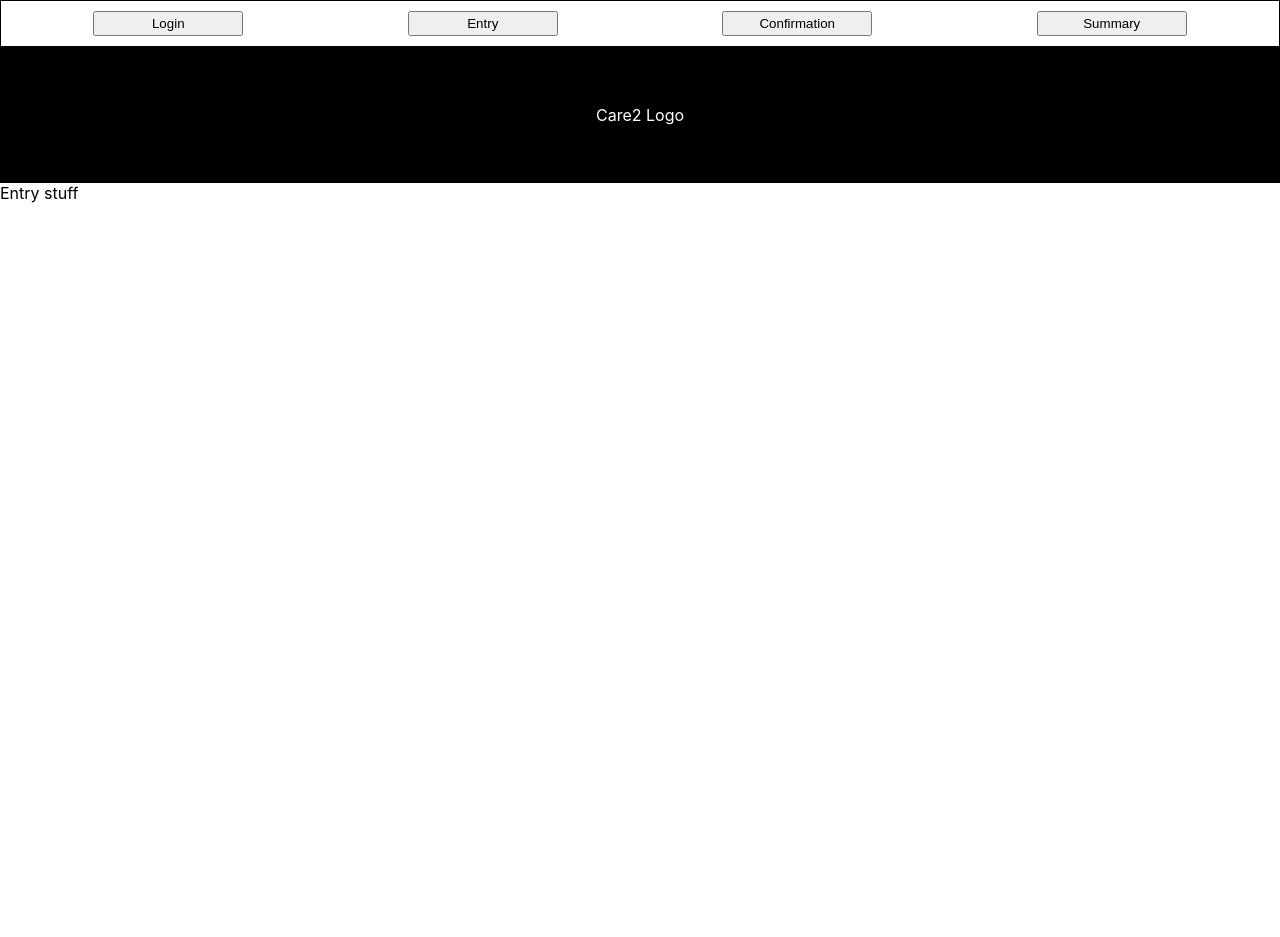
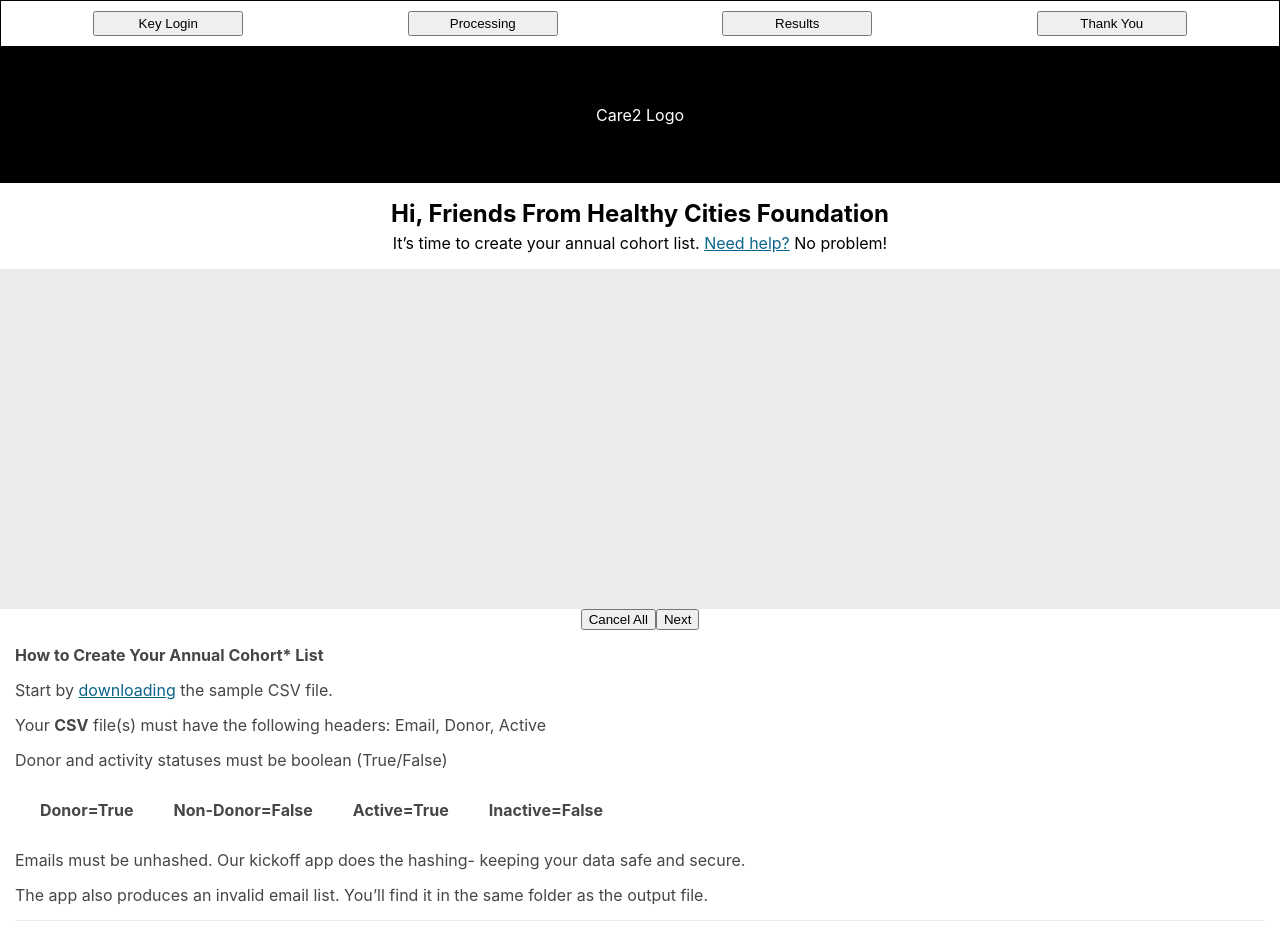
Before and after one commit to TimNguyen21/electron_app, a React (Create React App) app: page /entry in a window 1280 px wide. Shown: the top 937 px of the page. Before the commit the page ends 800 px from the top, so only its background shows below. Built offline with nearby package versions, Linux system fonts and the light colour scheme.

Commit message:
Migrate the upload info to its own React Component and import it to Entry.js

```diff
--- a/src/components/App.js
+++ b/src/components/App.js
@@ -5,7 +5,7 @@
 import Entry from './Entry'
 import Summary from './Summary'
 import Confirmation from './Confirmation'
-import { Route, Switch} from "react-router-dom";
+import { Route, Switch } from "react-router-dom";
 import '../scss/App.scss';
 
 class App extends Component {
--- a/src/components/Entry.js
+++ b/src/components/Entry.js
@@ -1,11 +1,27 @@
 import React from 'react';
+import UplaodInfo from './UploadInfo'
 import '../scss/Entry.scss'
 
 const Entry = () => {
     return (
-        <div className="cultivate-entry">
-            Entry stuff
-        </div>
+        <section className="cultivate-entry">
+            <div className="cultivate-entry-header-label-wrapper">
+                <div className="cultivate-entry-header-label">
+                    Hi, <span className="cultivate-entry-client-label">Friends From Healthy Cities Foundation</span>
+                </div>
+                <div>
+                    It’s time to create your annual cohort list. <span>Need help?</span> No problem!
+                </div>
+            </div>
+            <div className="cultivate-entry-file-wrapper">
+
+            </div>
+            <div className="cultivate-entry-button-wrapper">
+                <input type='button' value="Cancel All" />
+                <input type='button' value="Next" />
+            </div>
+            <UplaodInfo />
+        </section>
     )
 }
 
--- a/src/components/Nav.js
+++ b/src/components/Nav.js
@@ -6,16 +6,16 @@
     return (
         <section className="cultivate-nav">
             <Link to={'/login'}>
-                <button>Login</button>
+                <button>Key Login</button>
             </Link>
             <Link to={'/entry'}>
-                <button>Entry</button>
+                <button>Processing</button>
             </Link>
             <Link to={'/confirmation'}>
-                <button>Confirmation</button>
+                <button>Results</button>
             </Link>
             <Link to={'/summary'}>
-                <button>Summary</button>
+                <button>Thank You</button>
             </Link>
         </section>
     )
--- /dev/null
+++ b/src/components/UploadInfo.js
@@ -0,0 +1,56 @@
+import React from 'react';
+import '../scss/UploadInfo.scss'
+
+const UploadInfo = () => {
+    return (
+        <section className="cultivate-upload-info">
+            <div>
+                How to Create Your Annual Cohort* List
+            </div>
+            <div>
+                Start by <span>downloading</span> the sample CSV file.
+            </div>
+            <div>
+                Your <span>CSV</span> file(s) must have the following headers: Email, Donor, Active
+            </div>
+            <div>
+                Donor and activity statuses must be boolean (True/False)
+            </div>
+            <div className="cultivate-upload-status-wrapper">
+                <div>
+                    Donor=True
+                </div>
+                <div>
+                    Non-Donor=False
+                </div>
+                <div>
+                    Active=True
+                </div>
+                <div>
+                    Inactive=False
+                </div>
+            </div>
+            <div>
+                Emails must be unhashed. Our kickoff app does the hashing- keeping your data safe and secure.
+            </div>
+            <div>
+                The app also produces an invalid email list. You’ll find it in the same folder as the output file.
+            </div>
+            <div className="border-line"></div>
+            <div>
+                What To Check For If You Get An Error During Uploads
+            </div>
+            <div>
+                Emails must be unhashed. Our kickoff app does the hashing- keeping your data safe and secure.
+            </div>
+            <div>
+                The app also produces an invalid email list. You’ll find it in the same folder as the output file.
+            </div>
+            <div>
+                * <span>Glossary of Terms.</span>
+            </div>
+        </section>
+    )
+}
+
+export default UploadInfo;
--- a/src/scss/Entry.scss
+++ b/src/scss/Entry.scss
@@ -0,0 +1,34 @@
+.cultivate-entry {
+
+  &-header-label {
+    font-size: 24px;
+    font-weight: bold;
+
+    &-wrapper {
+      display: flex;
+      flex-direction: column;
+      align-items: center;
+      margin: 16px;
+
+      div:nth-child(2) {
+        margin-top: 5px;
+
+        span {
+          color: #096489;
+          text-decoration: underline;
+        }
+      }
+    }
+  }
+
+  &-file-wrapper {
+    height: 340px;
+    background-color: #EBEBEB;
+  }
+
+  &-button-wrapper {
+    display: flex;
+    justify-content: center;
+  }
+
+}
--- /dev/null
+++ b/src/scss/UploadInfo.scss
@@ -0,0 +1,51 @@
+.cultivate-upload {
+  &-info {
+    color: #464646;
+
+    div {
+      margin: 15px;
+    }
+
+    div:nth-child(2) {
+      span {
+        color: #096489;
+        text-decoration: underline;
+      }
+    }
+
+    div:nth-child(1) {
+      font-weight: bold;
+    }
+
+    div:nth-child(3) {
+      span {
+        font-weight: bold;
+      }
+    }
+
+    div:nth-child(9) {
+      font-weight: bold;
+    }
+
+    div:nth-child(12) {
+      color: #096489;
+      span {
+        text-decoration: underline;
+      }
+    }
+
+  }
+
+  &-status-wrapper {
+    display: flex;
+
+    div {
+      font-weight: bold;
+      margin-left: 25px;
+    }
+  }
+}
+
+.border-line {
+  border-bottom: #EBEBEB solid 1px;
+}
```
